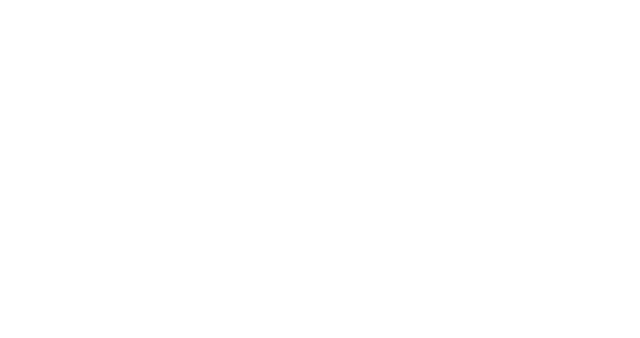
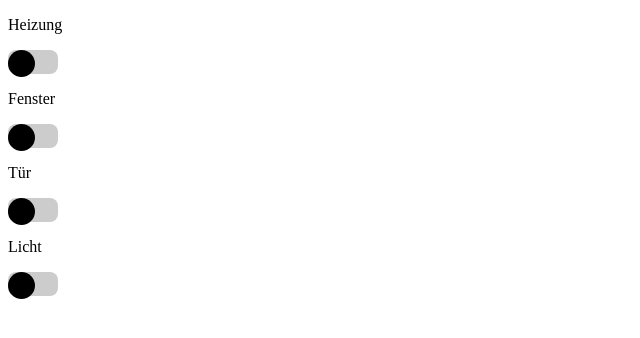
Before and after one commit to nazlixc/mmk2, a plain HTML site: page MMK2/structure/index.html in a window 1280 px wide. Shown: the whole page, without its empty margins (0-640 px from the left). Drawn offline with Linux system fonts and the light colour scheme.

Commit message:
added html and css files

```diff
--- a/MMK2/structure/index.html
+++ b/MMK2/structure/index.html
@@ -3,20 +3,53 @@
 <head>
     <meta charset="UTF-8">
     <title>MMK2</title>
+    <link rel="stylesheet" href="../style/index.css">
 </head>
 <body>
     <div class="content">
-        <div class="">
-
+        <div class="control-content">
+            <div class="control-icon heater-icon"></div>
+            <div class="control-text heater-text"><p>Heizung</p></div>
+            <div class="control-steps heater-steps"></div>
+            <div class="control-switch heater-switch">
+                <label class="switch">
+                    <input type="checkbox">
+                    <span class="slider round"></span>
+                </label>
+            </div>
         </div>
-        <div>
-
+        <div class="control-content">
+            <div class="control-icon window-icon"></div>
+            <div class="control-text window-text"><p>Fenster</p></div>
+            <div class="control-steps window-steps"></div>
+            <div class="control-switch window-switch">
+                <label class="switch">
+                    <input type="checkbox">
+                    <span class="slider round"></span>
+                </label>
+            </div>
         </div>
-        <div>
-
+        <div class="control-content">
+            <div class="control-icon door-icon"></div>
+            <div class="control-text door-text"><p>Tür</p></div>
+            <div class="control-steps door-steps"></div>
+            <div class="control-switch door-switch">
+                <label class="switch">
+                    <input type="checkbox">
+                    <span class="slider round"></span>
+                </label>
+            </div>
         </div>
-        <div>
-
+        <div class="control-content">
+            <div class="control-icon lights-icon"></div>
+            <div class="control-text lights-text"><p>Licht</p></div>
+            <div class="control-steps lights-steps"></div>
+            <div class="control-switch lights-switch">
+                <label class="switch">
+                    <input type="checkbox">
+                    <span class="slider round"></span>
+                </label>
+            </div>
         </div>
     </div>
 </body>
--- /dev/null
+++ b/MMK2/style/index.css
@@ -0,0 +1,66 @@
+
+/*SWITCH*/
+/* The switch - the box around the slider */
+.switch {
+    position: relative;
+    display: inline-block;
+    width: 50px;
+    height: 24px;
+}
+
+/* Hide default HTML checkbox */
+.switch input {
+    opacity: 0;
+    width: 0;
+    height: 0;
+}
+
+/* The slider */
+.slider {
+    position: absolute;
+    cursor: pointer;
+    top: 0;
+    left: 0;
+    right: 0;
+    bottom: 0;
+    background-color: #ccc;
+    -webkit-transition: .4s;
+    transition: .4s;
+}
+
+.slider:before {
+    position: absolute;
+    content: "";
+    height: 27px;
+    width: 27px;
+    left: 0;
+    top: 0;
+    bottom: 0;
+    background-color: black;
+    -webkit-transition: .4s;
+    transition: .4s;
+}
+
+input:checked + .slider {
+    background-color: #C0ACD9;
+}
+
+input:focus + .slider {
+    box-shadow: 0 0 1px #C0ACD9;
+}
+
+input:checked + .slider:before {
+    -webkit-transform: translateX(26px);
+    -ms-transform: translateX(26px);
+    transform: translateX(26px);
+    background-color: #6200EE;
+}
+
+/* Rounded sliders */
+.slider.round {
+    border-radius: 8px;
+}
+
+.slider.round:before {
+    border-radius: 50%;
+}
```
